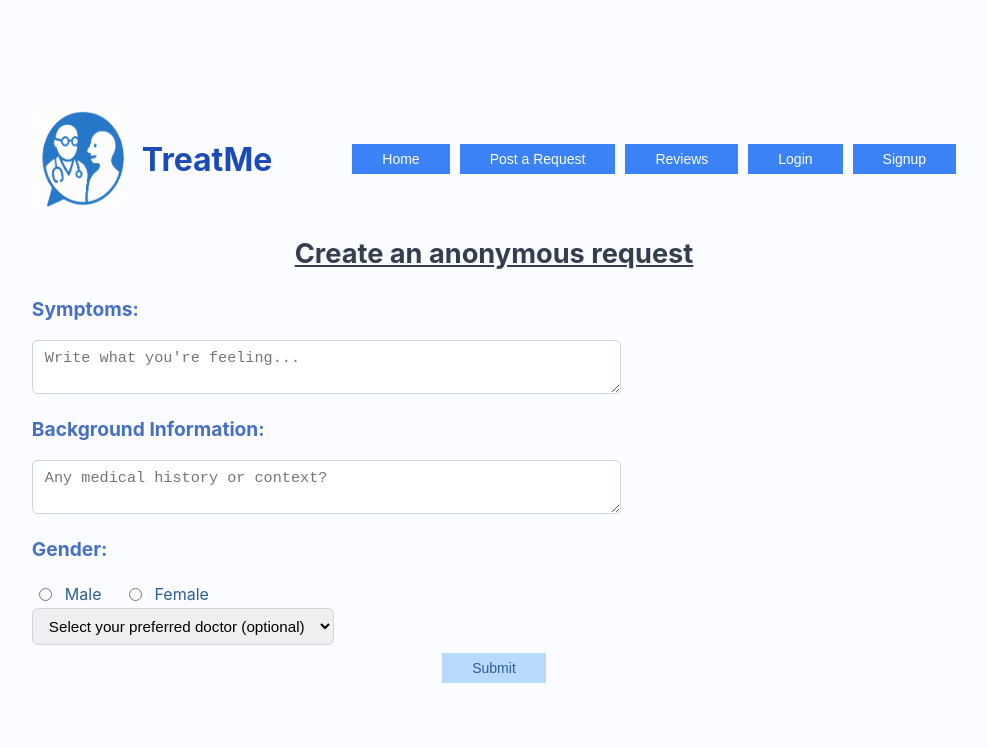
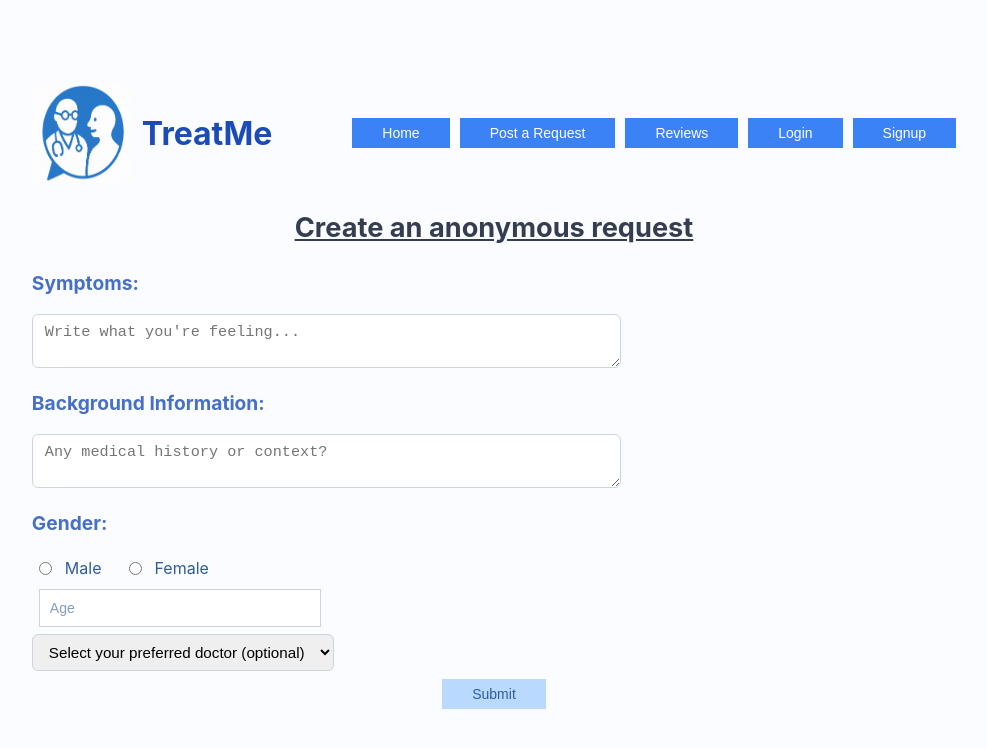
Before and after one commit to vytcka/Doctor-patient-app, a React (Create React App) app in the folder client/: page /post-request in a window 1280 px wide. Shown: the top 748 px of the page, without its empty margins (146-1133 px from the left). Built offline with nearby package versions, Linux system fonts and the light colour scheme.

Commit message:
age field on request form

```diff
--- a/client/src/PostRequest.js
+++ b/client/src/PostRequest.js
@@ -9,6 +9,7 @@ function PostRequest() {
   const [doctors, setDoctor] = useState("");
   const [message, setMessage] = useState("");
   const [gender, setGender] = useState("");
+  const [age, setAge] = useState("");
 
 
   const handleSubmit = () => {
@@ -80,6 +81,14 @@ function PostRequest() {
   </label>
 </div>
 
+<div>
+      <input
+        type="text"
+        placeholder="Age"
+        value={age}
+        onChange={(e) => setAge(e.target.value)}  style={{ width: "30px" }}
+      />
+</div>
 <select value={doctors} onChange={(e) => setDoctor(e.target.value)}>
   <option value="">Select your preferred doctor (optional)</option>
   <option value="doctorA">DoctorA</option>
```
